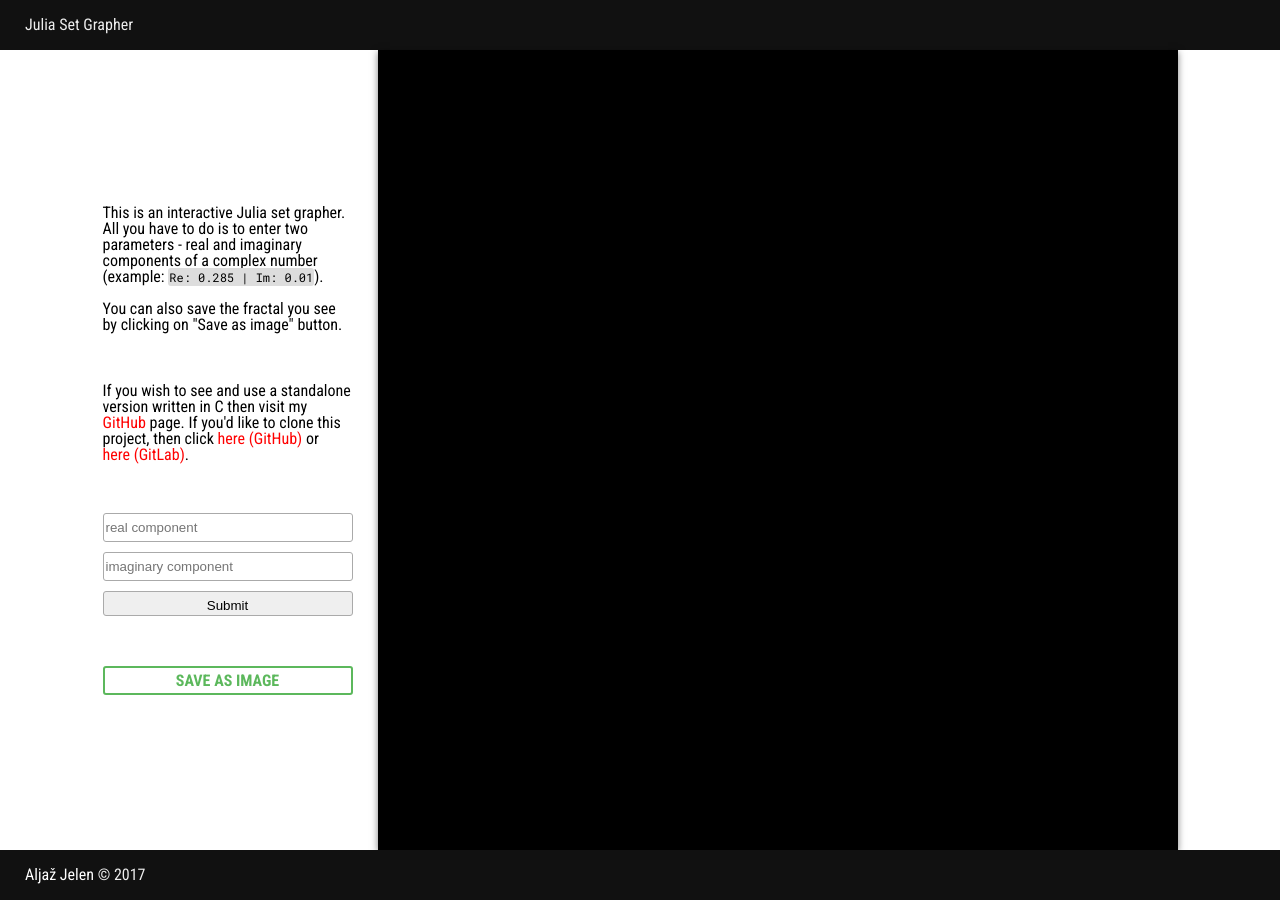
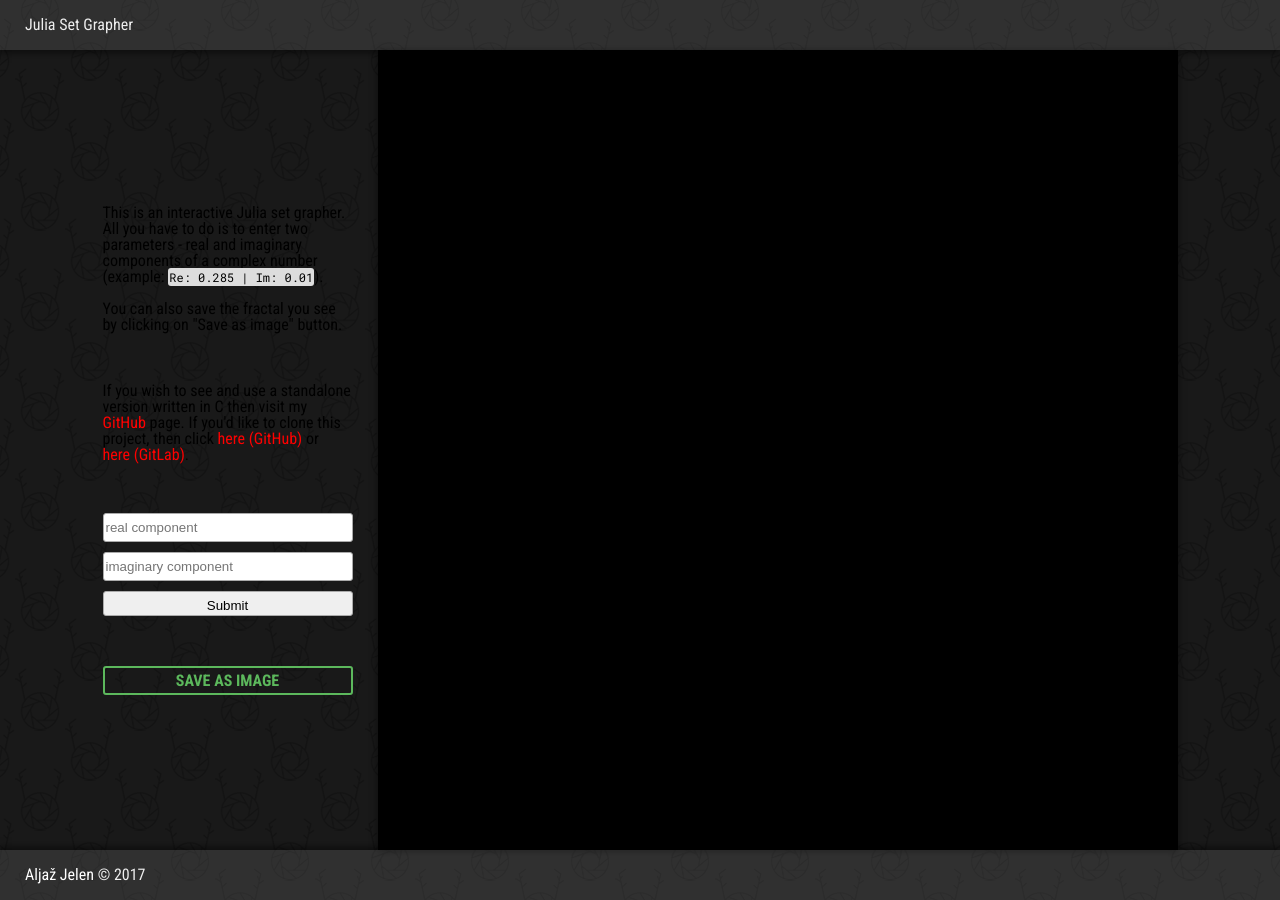
Before and after one commit to jelenaljaz/julia-set-html5, a website: page index.html in a window 1280 px wide. Drawn offline with nearby package versions, Linux system fonts and the light colour scheme.

Commit message:
styling to match with main website

```diff
--- a/sass/_site.scss
+++ b/sass/_site.scss
@@ -9,6 +9,7 @@ body {
     font-family: 'Roboto Condensed', sans-serif;
     display: flex;
     flex-direction: column;
+    background: url('/img/pattern_jelen.png') center repeat;
 }
 
 // Main content
@@ -17,8 +18,12 @@ header, footer {
     line-height: $banner_height;
     padding: 0 $padding;
     width: calc(100% - (#{$padding} * 2));
-    background-color: #111111;
+    background-color: rgba(255, 255, 255, 0.1);
     color: #eeeeee;
+}
+
+header {
+    box-shadow: 0 3px 7px rgba(0, 0, 0, 0.5);
 }
 
 main {
@@ -125,6 +130,8 @@ main {
 }
 
 footer {
+    box-shadow: 0 -3px 7px rgba(0, 0, 0, 0.5);
+
     a {
         color: #ffffff;
         text-decoration: none;
```
Also changed, not shown: css/style.css, img/pattern_jelen.png (added).
